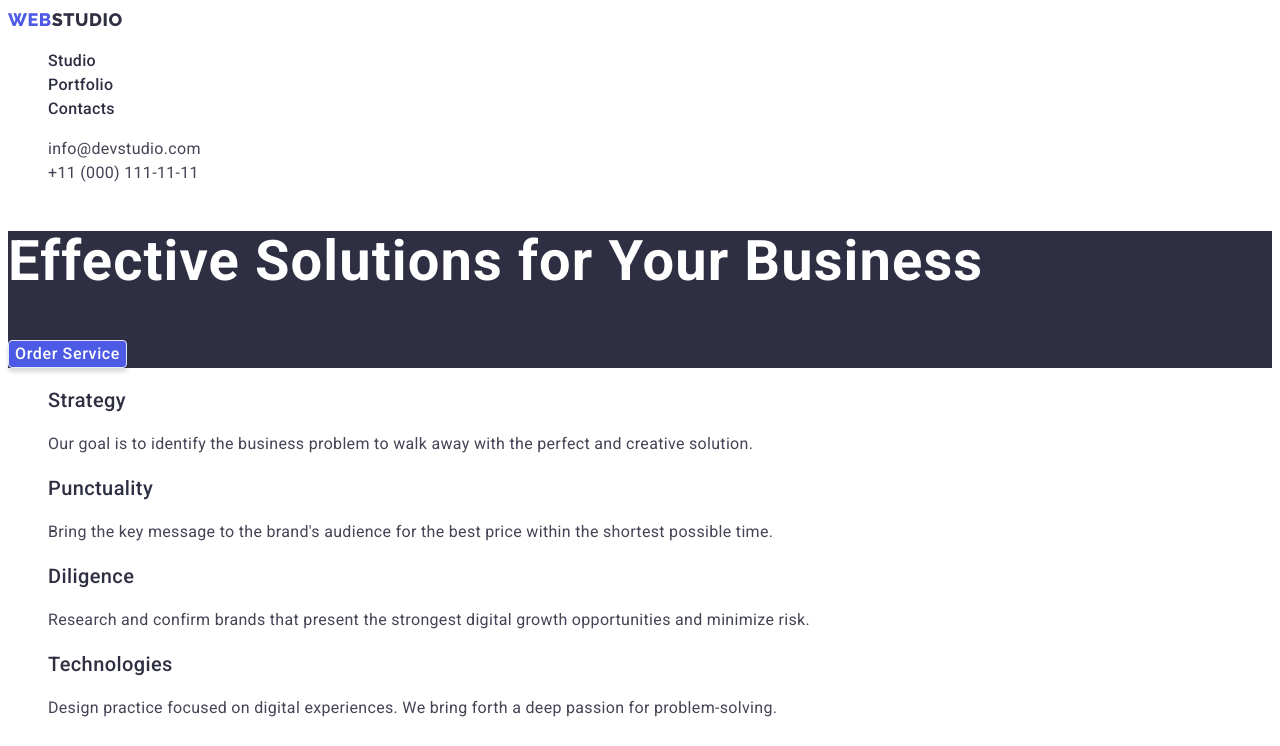
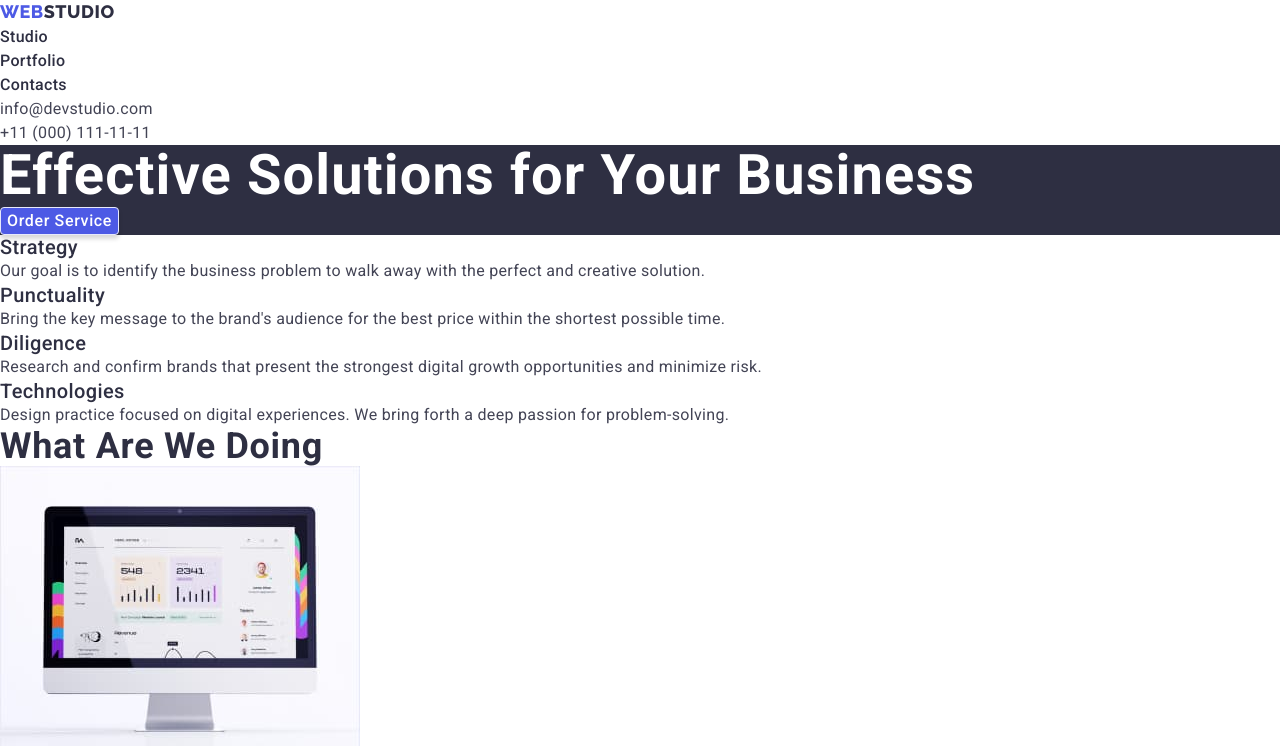
Before and after one commit to m-mekh/goit-markup-hw-03, a plain HTML site: page index.html in a window 1280 px wide. Shown: the top 746 px of the page. Drawn offline with nearby package versions, Linux system fonts and the light colour scheme.

Commit message:
add normalize file add ul,li {

```diff
--- a/css/styles.css
+++ b/css/styles.css
@@ -13,6 +13,17 @@ body {
   color: rgb(46, 47, 66, 1);
 }
 
+h1, h2, h3, h4, p, li {
+margin-top: 0;
+margin-bottom: 0;
+}
+
+ul,li {
+  margin-top: 0;
+  margin-bottom: 0;
+  padding-left: 0;
+}
+
 .header {
   background-color: #ffffff;
   font-weight: 500;
@@ -22,6 +33,8 @@ body {
 }
 
 .header-nav {
+  margin-right: auto;
+
   font-weight: 500;
   font-size: 16px;
   line-height: 1.5;
--- a/index.html
+++ b/index.html
@@ -11,6 +11,7 @@
       rel="stylesheet"
     />
     <title>Webstudio</title>
+    <link rel="stylesheet" href="https://cdn.jsdelivr.net/npm/modern-normalize@1.1.0/modern-normalize.min.css">
     <link rel="stylesheet" href="./css/styles.css" />
   </head>
   <body>
```
Also changed, not shown: portfolio.html (+1 -0 lines).
